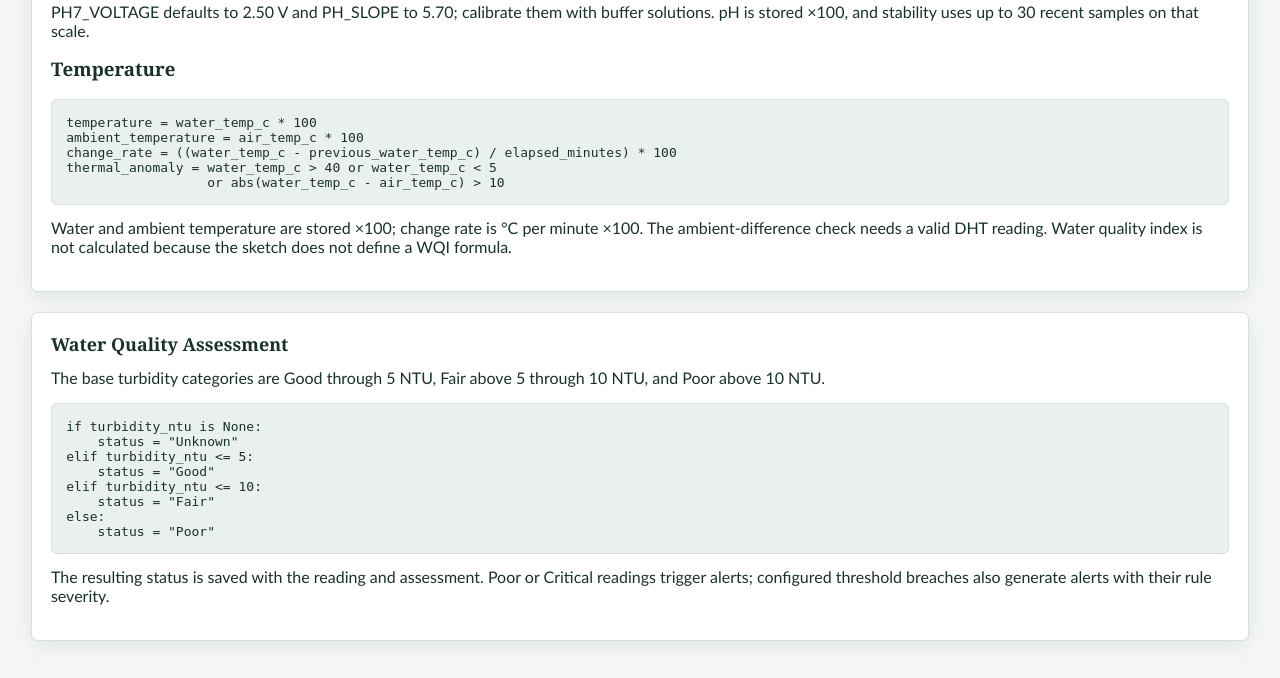
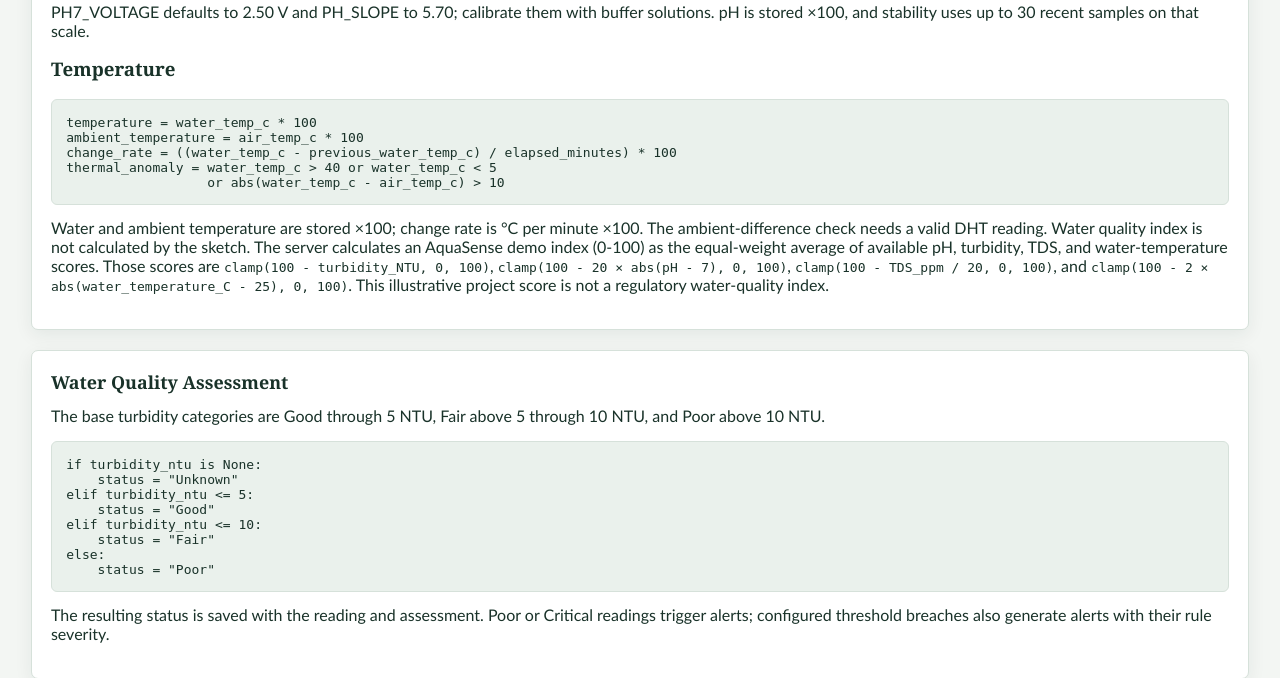
Before and after one commit to reitify/AquaSense, a Flask app: page /decision-support in a window 1280 px wide. Shown: the part 1280-1958 px from the top of the page. Before the commit the page ends 1930 px from the top, so only its background shows below. Run offline with Flask 3, Linux system fonts and the light colour scheme; data that the repository does not hold is empty.

Commit message:
Reconnect Wokwi demo uploads and calculate WQI
Co-authored-by: Copilot <223556219+Copilot@users.noreply.github.com>

```diff
--- a/app/routes/main.py
+++ b/app/routes/main.py
@@ -10,6 +10,7 @@ from app.models.river import River
 from app.models.sensor import Sensor
 from app.models.station import Station
 from app.models.threshold_rule import ThresholdRule
+from app.services.assessment_service import calculate_water_quality_index
 from app.services.decision_support_service import get_decision_support_data
 from app.services.measurement_format_service import format_sensor_value
 
@@ -125,6 +126,11 @@ def index():
             "temperature_c",
             reading.temperature_c,
         )
+        reading.display_water_quality_index = (
+            reading.water_quality_index
+            if reading.water_quality_index is not None
+            else calculate_water_quality_index(reading)
+        )
 
     return render_template(
         "dashboard.html",
--- a/app/services/assessment_service.py
+++ b/app/services/assessment_service.py
@@ -64,10 +64,42 @@ def determine_quality_status(turbidity_ntu):
     return "Poor"
 
 
+def calculate_water_quality_index(reading):
+    """Calculate AquaSense's equal-weight 0-100 demo index from primary sensors."""
+    scores = []
+
+    if reading.turbidity_ntu is not None:
+        scores.append(max(0.0, min(100.0, 100.0 - reading.turbidity_ntu)))
+
+    if reading.ph_value is not None:
+        ph_value = reading.ph_value
+        if abs(ph_value) > 14:
+            ph_value /= 100
+        scores.append(max(0.0, 100.0 - abs(ph_value - 7.0) * 20.0))
+
+    if reading.tds_ppm is not None:
+        tds_ppm = max(0.0, reading.tds_ppm)
+        scores.append(max(0.0, 100.0 - tds_ppm / 20.0))
+
+    if reading.temperature_c is not None:
+        temperature = reading.temperature_c
+        if abs(temperature) > 125:
+            temperature /= 100
+        scores.append(max(0.0, 100.0 - abs(temperature - 25.0) * 2.0))
+
+    if not scores:
+        return None
+
+    return round(sum(scores) / len(scores), 2)
+
+
 def assess_reading(reading):
     """Assess a reading and update its quality status."""
     if reading is None:
         raise ValueError("A reading is required.")
+
+    if reading.water_quality_index is None:
+        reading.water_quality_index = calculate_water_quality_index(reading)
 
     status = determine_quality_status(reading.turbidity_ntu)
     if reading.thermal_anomaly is not None and reading.thermal_anomaly > 0:
--- a/app/templates/dashboard.html
+++ b/app/templates/dashboard.html
@@ -169,7 +169,7 @@
           <td>{{ '%g ppm'|format(reading.tds_ppm) if reading.tds_ppm is not none else '—' }}</td>
           <td>{{ reading.display_ph }}</td>
           <td>{{ reading.display_temperature }}</td>
-          <td>{{ '%g'|format(reading.water_quality_index) if reading.water_quality_index is not none else '—' }}</td>
+          <td>{{ '%g'|format(reading.display_water_quality_index) if reading.display_water_quality_index is not none else '—' }}</td>
           <td><span class="quality-pill quality-{{ reading.quality_status|lower if reading.quality_status else 'unknown' }}">{{ reading.quality_status or 'Unknown' }}</span></td>
         </tr>
         {% else %}
--- a/app/templates/decision_support.html
+++ b/app/templates/decision_support.html
@@ -202,7 +202,13 @@ thermal_anomaly = water_temp_c &gt; 40 or water_temp_c &lt; 5
   <p>
     Water and ambient temperature are stored ×100; change rate is °C per minute ×100. The
     ambient-difference check needs a valid DHT reading. Water quality index is not calculated
-    because the sketch does not define a WQI formula.
+    by the sketch. The server calculates an AquaSense demo index (0-100) as the equal-weight
+    average of available pH, turbidity, TDS, and water-temperature scores. Those scores are
+    <code>clamp(100 - turbidity_NTU, 0, 100)</code>,
+    <code>clamp(100 - 20 × abs(pH - 7), 0, 100)</code>,
+    <code>clamp(100 - TDS_ppm / 20, 0, 100)</code>, and
+    <code>clamp(100 - 2 × abs(water_temperature_C - 25), 0, 100)</code>.
+    This illustrative project score is not a regulatory water-quality index.
   </p>
 </section>
 
```
Also changed, not shown: app/routes/ingestion.py (+45 -13 lines), tests/test_app.py (+100 -0 lines), esp32/wokwi/README.md, 1 other file.
